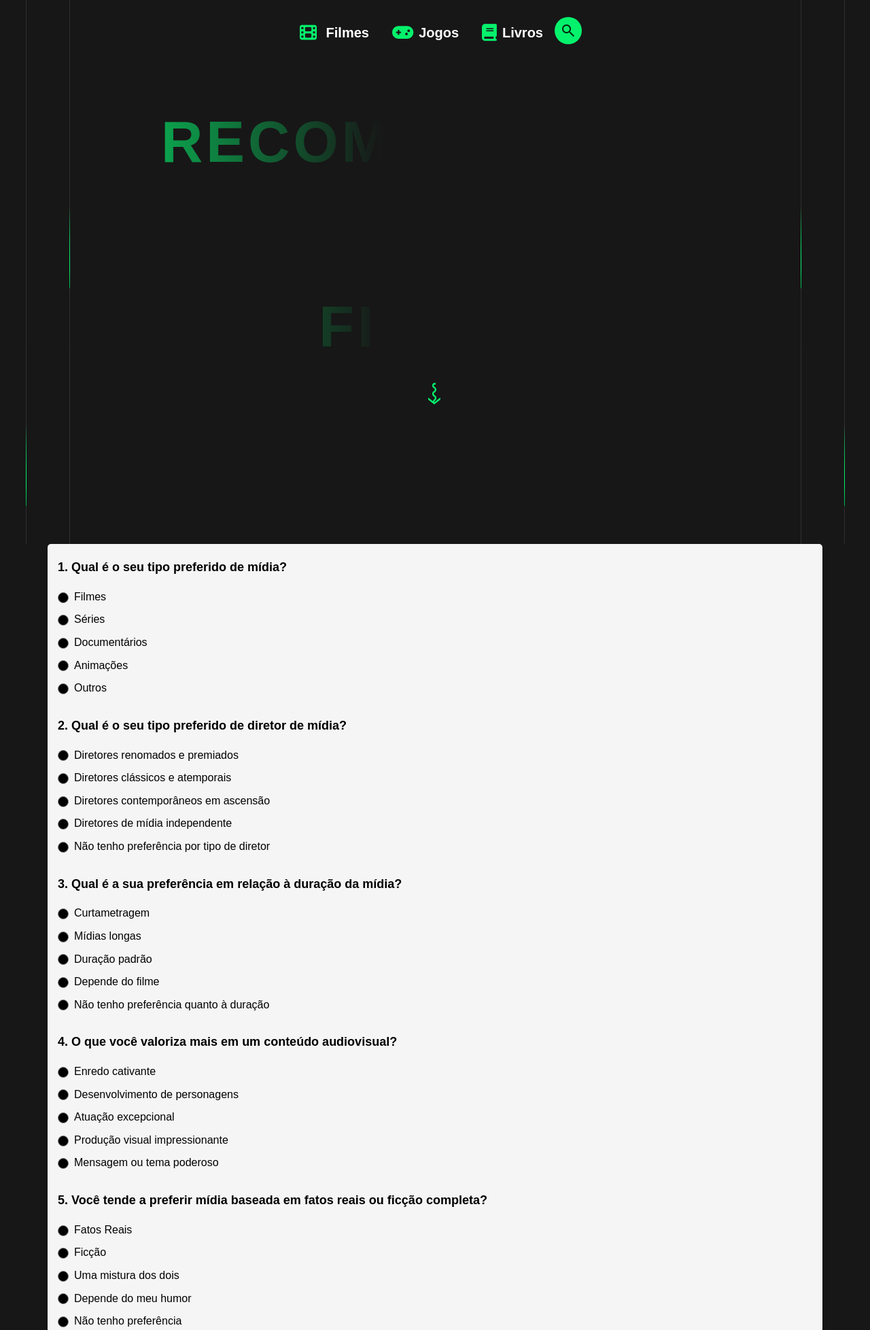
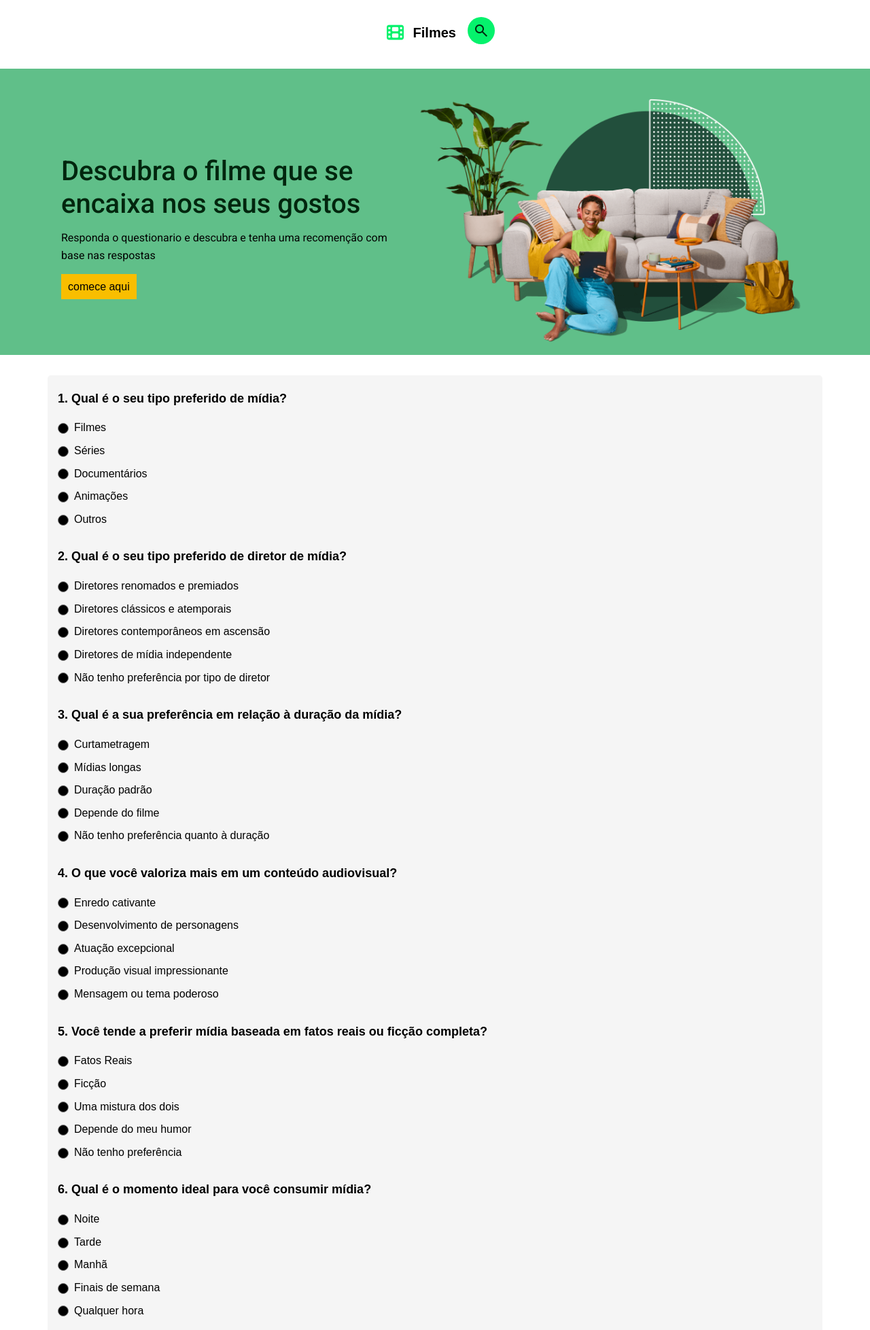
Before and after one commit to viniciusdvieira/Films-recommender-online, a Django app: page / in a window 1280 px wide. Shown: the top 1956 px of the page at 68% size. Run offline with Django 4.2, Linux system fonts and the light colour scheme; some libraries are stand-ins or nearby versions.

Commit message:
mudando tudo

```diff
--- a/app_recommender/templates/src/index.html
+++ b/app_recommender/templates/src/index.html
@@ -17,8 +17,6 @@
     <nav class="navprin">
 
         <a href="#" class="navopcoes"><i class="fa-solid fa-film fa-lg" id= "iconnav"></i> Filmes</a>
-        <a href="#" class="navopcoes"><i class="fa-solid fa-gamepad fa-lg" id="iconnav"></i>Jogos</a>
-        <a href="#" class="navopcoes"><i class="fa-solid fa-book fa-lg" id="iconnav"></i>Livros</a>
         <form class="searchBox" id="searchBox" method="get" action="{% url 'recomendation' %}">
             <input class="searchInput" type="text" name="q" placeholder="Search" onfocus="expandSearchBox()" onblur="collapseSearchBox()" autocomplete="off">
             <button class="searchButton" href="#">
@@ -28,23 +26,21 @@
             </button>
         </form>
     </nav>
+</header>
+<div class="title">
+    <div class="title2">
+        <div class="containertitle">
+          <div  class="h1title"><h1>Descubra o filme que se encaixa nos seus gostos</h1></div>
+          <p class="ptitle">Responda o questionario e descubra e tenha uma recomenção com base nas respostas</p>
+          <div class="linka"><a href="#" class="linkform">comece aqui</a></div>
+        </div>
+        <div class="img">
+            <img src="{% static 'img/testeimg.png' %}" alt="teste">
+        </div>
+    </div>
+</div>
 
-    <p id="title">Recomendador<br>de<br>filmes</p>
 
-    <span id="spanlink"><a href="#formprin" id="scrollLink">~></a></span>
-
-</header>
-
-<div class="lines">
-    <div class="line left"></div>
-    <div class="line left"></div>
-    <div class="line left"></div>
-    <div class="line left"></div>
-    <div class="line right"></div>
-    <div class="line right"></div>
-    <div class="line right"></div>
-    <div class="line right"></div>
-</div>
 <div class="container" id="formprin">
     <form id="quiz-form" method="post" action="{% url 'recomendation' %}">
         {% csrf_token %}
--- a/static/css/style.css
+++ b/static/css/style.css
@@ -1,4 +1,5 @@
 @import url('https://fonts.googleapis.com/css2?family=JetBrains+Mono:ital,wght@0,100;0,200;0,300;0,400;0,500;0,600;0,700;0,800;1,100;1,200;1,300;1,400;1,500;1,600;1,700;1,800&display=swap');
+@import url('https://fonts.googleapis.com/css2?family=Lobster&family=Roboto:wght@100;300;400;500;700;900&display=swap');
 
 @import url("https://fonts.googleapis.com/css?family=Titan+One");
 
@@ -23,6 +24,7 @@
   --cor6: #004e22;
   --cor4: #01260E;
   --cor5: #0D0D0D;
+  --cor6: #F9BE00;
   --font-padrao: "Montserrat", sans-serif;
 }
 
@@ -34,135 +36,86 @@
   display: table;
   width: 100%;
   height: 100%;
-  background-color: var(--cor0);
+  background-color: white;
   color: #000;
   line-height: 1.6;
   position: relative;
   font-family: sans-serif;
 }
 
-.lines {
-  position: fixed;
-  top: auto;
-  left: 0;
-  right: 0;
-  margin: auto;
-  width: 50vw;
-  z-index: 1;
+
+
+
+.title {
+  background-color: var(--cor3);
+  margin: 0 auto;
+  width: 100%;
+  padding-top: 20px;
+  display: flex;
+  flex-direction: column;
+  align-items: center; /* centraliza no eixo transversal (vertical) */
 }
 
-.line {
-  position: fixed;
-  width: 1px;
-  opacity: 10px;
-  height: 100%;
-  top: 0;
-  background: rgba(255, 255, 255, 0.1);
-  overflow: hidden;
-  z-index: 1;
+.title2 {
+  display: flex;
+  justify-content: center; /* centraliza no eixo principal (horizontal) */
+  text-align: center;
 }
 
-.line::before,
-.line::after {
- content: "";
- display: block;
- position: absolute;
- height: 15vh;
- width: 100%;
- top: -50%;
- left: 0;
- background: linear-gradient(to bottom, rgba(255, 255, 255, 0) 0%, #05F26C 75%, #03A64A 100%);
- animation: drop 2s linear infinite;
- animation-fill-mode: forwards;
- animation-timing-function: linear;
+.containertitle {
+  max-width: 500px; /* ou o valor desejado para o texto */
+  padding-top: 20px;
+  display: flex;
+  flex-direction: column;
+  justify-content: center;
 }
 
-.line::before {
- animation-delay: 3s;
+img {
+  max-width: 600px; /* ou o valor desejado para a imagem */
+  aspect-ratio: 1300 / 868;
+  margin: 0px auto;
 }
 
 
-@keyframes drop {
-  0% {
-    top: -50%;
-  }
-  100% {
-    top: 110%;
-  }
+.h1title{
+  font-family: 'Roboto', sans-serif;
+  font-size: 48px;
+  line-height: 54px;
+  letter-spacing: normal;
+  text-align: left;
+  color: #01260E;
+
+  padding-bottom: 5px;
 }
 
-/*linhas esquerda*/
-.line:nth-child(1) {
-  margin-left: -22%;
-}
-.line:nth-child(2) {
-  margin-left: -17%;
-}
-.line:nth-child(3) {
-  margin-left: -12%;
-}
-.line:nth-child(4) {
-  margin-left: -7%;
-}
-
-/*linhas direita*/
-.line:nth-child(5) {
-  margin-left: 57%;
-}
-.line:nth-child(6) {
-  margin-left: 62%;
-}
-.line:nth-child(7) {
-  margin-left: 67%;
-}
-.line:nth-child(8) {
-  margin-left: 72%;
-}
-
-/*linhas esquerda*/
-.line:nth-child(1)::before,
-.line:nth-child(1)::after {
-  animation-delay: 1s;
-}
-
-.line:nth-child(2)::before,
-.line:nth-child(2)::after {
-  animation-delay: 1.5s;
-}
-
-.line:nth-child(3)::before,
-.line:nth-child(3)::after {
-  animation-delay: 2s;
-}
-
-.line:nth-child(4)::before,
-.line:nth-child(4)::after {
-  animation-delay: 2.5s;
-}
-
-/*linhas direita*/
-.line:nth-child(5)::before,
-.line:nth-child(5)::after {
-  animation-delay: 2.5s;
-}
-.line:nth-child(6)::before,
-.line:nth-child(6)::after {
-  animation-delay: 2s;
-}
-.line:nth-child(7)::before,
-.line:nth-child(7)::after {
-  animation-delay: 1.5s;
-}
-.line:nth-child(8)::before,
-.line:nth-child(8)::after {
-  animation-delay: 1s;
+.ptitle{
+  font-family: 'Roboto', sans-serif;
+  text-align: left;
+  font-size: 16px;
+  padding-bottom: 5px;
 }
 
 
-header{
-  height: 100vh;
+h1 {
+  display: block;
+  font-size: 2em;
+  margin-block-start: 0.67em;
+  margin-block-end: 0.67em;
+  margin-inline-start: 0px;
+  margin-inline-end: 0px;
+  font-weight: bold;
+}
+.linka{
+  text-align: left;
 }
 
+.linkform{
+  text-decoration: none;
+  background-color: var(--cor6);
+  color: black;
+  padding: 10px;
+
+}
 
 
 .navprin {
@@ -175,7 +128,7 @@
 
 
 nav > a {
-  color: white;
+  color: black;
   text-decoration: none;
   font-weight: bold;
   font-size: 20px;
@@ -270,44 +223,13 @@
   }
 }
 
-#spanlink{
-  display: flex;
-  justify-content: center;
-  margin-top: auto;
-  padding-top: 30px;
-}
-#scrollLink{
-  text-decoration: none;
-  color: var(--cor1);
-  font-size: 30px;
-  font-family: 'JetBrains Mono';
-  transform: rotate(90deg);
-}
-
-@keyframes typing {
-  from {
-      width: 0;
-  }
-  to {
-      width: 100%;
-  }
-}
-
-@keyframes blink-caret {
-  from,
-  to {
-      border-color: transparent;
-  }
-  50% {
-      border-color: white;
-  }
-}
 
 
 
 .container {
+  padding-top: 20px;
   max-width: 1000px;
-  margin: 0 auto;
+  margin: 30px auto;
   padding: 20px;
   background-color: #f5f5f5;
   border-radius: 5px;
@@ -315,9 +237,7 @@
   position: relative;
 }
 
-h1 {
-  text-align: center;
-}
+
 
 .question {
   margin-bottom: 20px;
@@ -381,61 +301,3 @@
   background-image: linear-gradient(to right, #05F26C, #3cba92, #30dd8a, #2bb673);
   box-shadow: 0 4px 15px 0 rgba(23, 168, 108, 0.75);
 }
-
-#title {
-  top: 5%;
-  font-weight: 700;
-  text-align: center;
-  font-size: 85px;
-  font-family: Hack, sans-serif;
-  text-transform: uppercase;
-  background: linear-gradient(90deg, #171717, #05F26C, #171717);
-  letter-spacing: 5px;
-  -webkit-background-clip: text;
-  background-clip: text;
-  -webkit-text-fill-color: transparent;
-  background-repeat: no-repeat;
-  background-size: 80%;
-  animation: shine 5s linear infinite;
-  position: relative;
-}
-
-@keyframes shine {
-  0% {
-    background-position-x: -500%;
-  }
-  100% {
-    background-position-x: 500%;
-  }
-}
-
-@media screen and (max-width: 867px) {
-  #title{
-    font-size: 55px;
-  }
-}
-
-@media screen and (max-width: 577px) {
-  .line, .lines{
-    visibility: hidden;
-  }
-
-}
-@media screen and (max-width: 1565px) {
-
-  .line:nth-child(3),
-  .line:nth-child(4),
-  .line:nth-child(5),
-  .line:nth-child(6){
-    visibility: hidden;
-  }
-
-}
-@media screen and (max-width: 1820px) {
-
-  .line:nth-child(4),
-  .line:nth-child(5) {
-    visibility: hidden;
-  }
-
-}
```
Also changed, not shown: static/img/testeimg.png (added).
